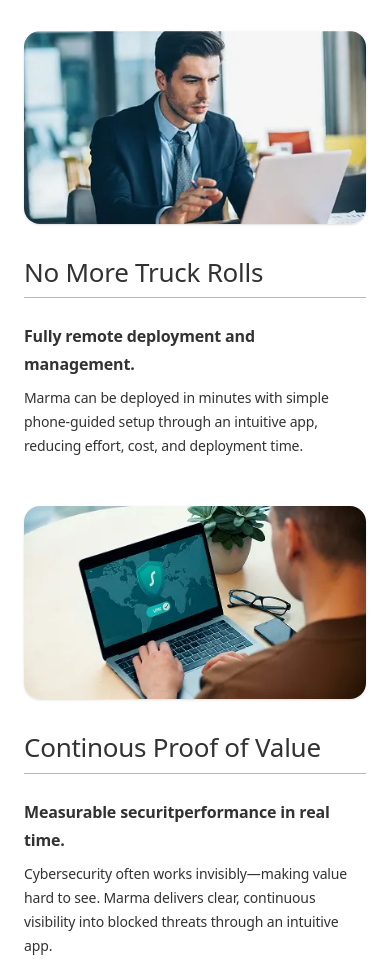
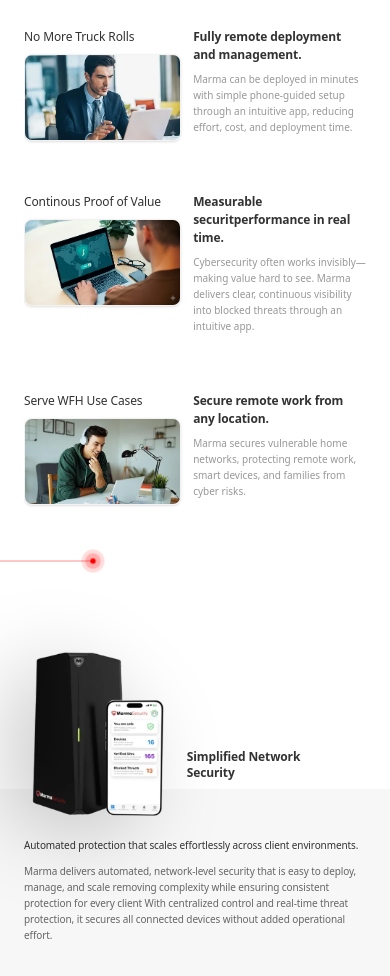
Before and after one commit to vinay-uelement/marma-security, a Next.js app: page /partners in a window 390 px wide. Shown: the part 1020-1996 px from the top of the page. Built offline with nearby package versions, Linux system fonts and the light colour scheme.

Commit message:
Refactor UI components: update layout typography, responsive styles, and animations

```diff
--- a/app/globals.css
+++ b/app/globals.css
@@ -441,9 +441,9 @@ img {
   @apply font-body font-light text-[16px] leading-[24px] text-[#F5F5F5];
 }
 
-.partners-banner-title {
+/* .partners-banner-title {
   @apply font-title font-medium text-[36px] md:text-[52px] leading-[1.2] tracking-[-0.01em] text-bg-white drop-shadow-sm;
-}
+} */
 
 .partners-banner-subtitle {
   @apply font-body font-light text-[15px] md:text-[18px] leading-[1.6] md:leading-[1.8] tracking-[-0.01em] text-white/90;
@@ -453,11 +453,11 @@ img {
   @apply text-bg-white font-banner font-normal tracking-wide text-[16px] md:text-[20px];
 }
 
-.partners-simplify-heading {
+/* .partners-simplify-heading {
   @apply font-title text-[36px] md:text-[45px] leading-[1.2] md:leading-[55px] tracking-[-0.01em] text-text-dark;
-}
+} */
 
-.partners-simplify-title {
+/* .partners-simplify-title {
   @apply font-body font-light text-[26px] md:text-[32px] lg:text-[34px] leading-[1.3] md:leading-[34px] tracking-[-0.01em] text-text-dark;
 }
 
@@ -467,7 +467,7 @@ img {
 
 .partners-simplify-desc {
   @apply font-body font-normal text-[14px] md:text-[16px] leading-[24px] tracking-[-0.01em] text-text-dark;
-}
+} */
 
 .partners-btm-title {
   @apply font-body font-semibold text-[26px] md:text-[30px] leading-[1.3] md:leading-[40px] tracking-[-0.01em] text-text-dark;
--- a/app/page.tsx
+++ b/app/page.tsx
@@ -52,7 +52,7 @@ export default function Home() {
       {/* Updated section with responsive top padding and overflow control */}
       <section className="w-full max-w-[1440px] mx-auto px-6 lg:px-12 pt-16 md:pt-24 bg-[#FFFFFF] relative">
         {/* The flex container now stays flex-col until 901px */}
-        <div className="flex flex-col min-[901px]:flex-row justify-between items-start min-[901px]:items-center mb-16 gap-8 relative z-10 w-full mb-16">
+        <div className="flex flex-col min-[901px]:flex-row justify-between items-start min-[901px]:items-center mb-2 gap-8 relative z-10 w-full md:mb-16">
           {/* TEXT */}
           <h2 className="w-full min-[901px]:w-[55%] fl2 text-left">
             Your{" "}
--- a/app/partners/page.tsx
+++ b/app/partners/page.tsx
@@ -23,7 +23,7 @@ export default function PartnersPage() {
                 <div className="relative z-10 w-full px-6 lg:px-12 flex flex-col items-center justify-center text-center">
                     <div className="flex flex-col space-y-6 lg:space-y-8 items-center max-w-[900px] mt-10 md:mt-20">
                         {/* Title text */}
-                        <h1 className="partners-banner-title">
+                        <h1 className="fl1 text-white!">
                             MSP, MSSP and ITSP{" "}
                             <HighlightedText
                                 text="Partners."
--- a/components/home/Challengestab.tsx
+++ b/components/home/Challengestab.tsx
@@ -182,7 +182,7 @@ export default function Challengestab() {
       <section className="w-full max-w-[1440px] mx-auto px-6 lg:px-12 mt-8 bg-bg-white">
         {/* Header Section */}
         <div className="flex items-start md:items-center justify-between gap-4 md:gap-8 mb-[10px] md:mb-[60px] w-full">
-          <h2 className="home-challenge-heading relative z-10 mb-3 md:mb-0 flex-1 whitespace-nowrap">
+          <h2 className="fl2 z-10 mb-3 md:mb-0 flex-1 whitespace-nowrap">
             Overcoming your{" "}
             <HighlightedText
               text="challenges"
--- a/components/partners/PartnersBottomBanner.tsx
+++ b/components/partners/PartnersBottomBanner.tsx
@@ -4,28 +4,26 @@ import DecorativeLine from '../home/DecorativeLine';
 
 export default function PartnersBottomBanner() {
     return (
-        <section className="w-full relative py-12 lg:py-16 mb-3 md-mb-20 bg-[#fff]">
+        <>
+            {/* DESKTOP VIEW */}
+            <section className="hidden lg:block w-full relative py-5 md:py-12 lg:py-16 mb-0 md:mb-4 bg-[#fff]">
 
                 {/* Top Left Decorative Red Line */}
                 <div className="absolute top-12 lg:top-16 left-0 w-screen z-20">
-
                     <div className="w-[180px] md:w-[240px] lg:w-[320px]">
-
                         <DecorativeLine
                             viewBox="0 0 600 80"
                             points="0,40 310,40"
                             dots={[{ cx: 310, cy: 40, rippleCount: 3 }]}
                             className="w-full h-auto"
                         />
-
                     </div>
-
                 </div>
 
                 {/* The grey background strip that goes across the bottom */}
                 <div className="absolute bottom-0 w-full h-[3%] lg:h-[10%] bg-[#F2F2F2] z-0" />
 
-            <div className="w-full max-w-[1440px] mx-auto px-6  lg:px-12 relative z-20 mt-6  md:mt-16 lg:mt-0">
+                <div className="w-full max-w-[1440px] mx-auto px-6 lg:px-12 relative z-20 mt-6 md:mt-16 lg:mt-0">
                     <div className="grid grid-cols-1 lg:grid-cols-2 gap-4 md:gap-8 lg:gap-20 items-end">
 
                         {/* Left Column: Device Image */}
@@ -66,5 +64,54 @@ export default function PartnersBottomBanner() {
                     </div>
                 </div>
             </section>
+
+            {/* MOBILE & TABLET VIEW */}
+            <section className="lg:hidden w-full relative z-20 flex flex-col pt-10 md:pt-4">
+                {/* Top Left Decorative Red Line */}
+                <div className="absolute top-2 sm:top-4 left-0 w-screen z-20">
+                    <div className="w-[180px] sm:w-[240px]">
+                        <DecorativeLine
+                            viewBox="0 0 600 80"
+                            points="0,40 310,40"
+                            dots={[{ cx: 310, cy: 40, rippleCount: 3 }]}
+                            className="w-full h-auto"
+                        />
+                    </div>
+                </div>
+
+                {/* Top Half: White bg */}
+                <div className="bg-[#FFFFFF] w-full px-6 flex flex-row items-stretch gap-4 relative z-20 pt-0 mt-2">
+                    <div className="w-[45%] flex justify-end items-end relative min-h-[200px] sm:min-h-[220px] translate-y-8 sm:translate-y-12 z-30">
+                        <div className="relative w-full max-w-[180px] sm:max-w-[240px] aspect-[423/495]">
+                            <Image
+                                src="/images/home/black-device-homepage.webp"
+                                alt="Marma Security Black Device"
+                                fill
+                                sizes="50vw"
+                                className="object-contain object-bottom drop-shadow-[-25px_15px_40px_rgba(0,0,0,0.2)]"
+                            />
+                        </div>
+                    </div>
+                    <div className="w-[55%] pb-2 text-left flex flex-col justify-end md:justify-center mt-2 relative z-30">
+                        <h3 className="fl3 mt-4 sm:mt-6 mr-10 md:mr-0 relative z-30">
+                            Simplified Network Security
+                        </h3>
+                    </div>
+                </div>
+
+                {/* Bottom Half: Grey bg (#F7F7F7) */}
+                <div className="bg-[#F7F7F7] w-full px-6 pt-12 sm:pt-16 pb-2 md:pb-12 relative z-10">
+                    <p className="fl4 pb-[10px] text-text-dark font-medium">
+                        Automated protection that scales effortlessly across client environments.
+                    </p>
+                    <p className="fl4 pb-[15px] text-[#666666]">
+                        Marma delivers automated, network-level security that is easy to deploy, manage, and scale removing complexity while ensuring consistent protection for every client With centralized control and real-time threat protection, it secures all connected devices without added operational effort.
+                    </p>
+                    <p className="fl5 mt-4">
+                        We think that’s unacceptable.
+                    </p>
+                </div>
+            </section>
+        </>
     );
 }
--- a/components/partners/SimplifyLife.tsx
+++ b/components/partners/SimplifyLife.tsx
@@ -17,10 +17,10 @@ const features: FeatureItem[] = [
     title: "No More Truck Rolls",
     description: (
       <>
-        <strong className="partners-simplify-strong block mb-2 ">
+        <strong className="fl5-1 block mb-[7px] md:mb-4">
           Fully remote deployment and management.
         </strong>
-        <p className="partners-simplify-desc">
+        <p className="fl4-1 mb-[10px] md:mb-6">
           Marma can be deployed in minutes with simple phone-guided setup
           through an intuitive app, reducing effort, cost, and deployment time.
         </p>
@@ -33,10 +33,10 @@ const features: FeatureItem[] = [
     title: "Continous Proof of Value",
     description: (
       <>
-        <strong className="partners-simplify-strong block mb-2 ">
+        <strong className="fl5-1 block mb-[7px] md:mb-4">
           Measurable securitperformance in real time.
         </strong>
-        <p className="partners-simplify-desc">
+        <p className="fl4-1 mb-[10px] md:mb-6">
           Cybersecurity often works invisibly—making value hard to see. Marma
           delivers clear, continuous visibility into blocked threats through an
           intuitive app.
@@ -50,10 +50,10 @@ const features: FeatureItem[] = [
     title: "Serve WFH Use Cases",
     description: (
       <>
-        <strong className="partners-simplify-strong block mb-2">
+        <strong className="fl5-1 block mb-[7px] md:mb-4">
           Secure remote work from any location.
         </strong>
-        <p className="partners-simplify-desc">
+        <p className="fl4-1 mb-[10px] md:mb-6">
           Marma secures vulnerable home networks, protecting remote work, smart
           devices, and families from cyber risks.
         </p>
@@ -64,20 +64,22 @@ const features: FeatureItem[] = [
 
 export default function SimplifyLife() {
   return (
-    <section className="w-full max-w-[1440px] mx-auto px-6 lg:px-12 py-12 md:py-14 bg-[#FFF]">
-      {/* Header Section */}
-      <div className="flex md:flex-row justify-between items-start mb-16 md:mb-24 gap-8 mt-5 md:mt-0">
-        <h2 className="partners-simplify-heading mt-8 lg:mt-24">
+         <section className="w-full max-w-[1440px] mx-auto px-6 lg:px-12 pt-16 md:pt-24 bg-[#FFFFFF] relative">
+        {/* The flex container now stays flex-col until 901px */}
+        <div className="flex flex-col min-[901px]:flex-row justify-between items-start min-[901px]:items-center mb-16 gap-8 relative z-10 w-full mb-16">
+          {/* TEXT */}
+          <h2 className="w-full min-[901px]:w-[55%] fl2 text-left">
+
           <HighlightedText
             text="Simplify"
             className="text-[#323232] font-bold"
-            imageClassName="bottom-[-18px] md:bottom-[-20px] right-[0]"
+            imageClassName="bottom-[-10px] md:bottom-[-20px] right-[0]"
           />{" "}
           Your Life.
         </h2>
 
         {/* Decorative Red Line Graphic */}
-        <div className="hidden min-[901px]:flex flex-col w-full min-[901px]:w-[45%]">
+          <div className="flex flex-col w-[60%] sm:w-[50%] min-[901px]:w-[45%] self-end min-[901px]:self-auto translate-x-8 sm:translate-x-12 min-[901px]:translate-x-0 mt-4 min-[901px]:mt-0 pointer-events-none z-0">
           <DecorativeLine
             viewBox="0 0 500 80"
             points="-3000,40 200,40"
@@ -96,46 +98,71 @@ export default function SimplifyLife() {
       </div>
 
       {/* Features List Layout */}
-      <div className="flex flex-col gap-12 lg:gap-16">
+      <div className="flex flex-col w-full pb-8 md:pb-16 gap-10 lg:gap-24 relative overflow-hidden">
         {features.map((feature) => (
-          <div
-            key={feature.id}
-            className="grid grid-cols-1 md:grid-cols-2 lg:grid-cols-[1.2fr_1fr_1fr] gap-4 md:gap-6 lg:gap-12 items-start md:items-center"
-          >
-            {/* 1. Image Column */}
-            <div className="relative w-full aspect-[16/9] lg:aspect-[1.5/1] rounded-[16px] overflow-hidden shadow-sm mb-4 md:mb-0">
-              <Image
-                src={feature.image}
-                alt={feature.title}
-                fill
-                sizes="(max-width: 768px) 100vw, (max-width: 1176px) 50vw, 33vw"
-                className="object-cover"
-              />
+          <div key={feature.id} className="w-full relative">
+
+            {/* MOBILE & TABLET LAYOUT */}
+            <div className="grid grid-cols-[1fr_1.1fr] sm:grid-cols-[1fr_1.2fr] md:grid-cols-2 lg:hidden gap-3 sm:gap-6 md:gap-8 items-stretch text-left w-full">
+
+              {/* Column 1: Title + Image */}
+              <div className="flex flex-col mt-2 md:mt-0 gap-0 md:gap-4">
+                <h3 className="fl3-1 whitespace-pre-line text-left">
+                  {feature.title}
+                </h3>
+                <div className="relative w-full aspect-[427/237] rounded-[8px] md:rounded-[12px] overflow-hidden shadow-sm mt-2 md:mt-auto border border-[#E5E5E5]/50">
+                  <div className="bg-gray-100 w-full h-full absolute inset-0 z-0" />
+                  <Image
+                    src={feature.image}
+                    alt={feature.title}
+                    fill
+                    sizes="(max-width: 1024px) 100vw, 50vw"
+                    className="object-cover relative z-10"
+                  />
+                  {/* Mobile diamond accent overlay bottom-right based on SS */}
+                  <div className="absolute right-1 bottom-1 z-20 opacity-30 select-none pointer-events-none">
+                     <svg width="6" height="6" viewBox="0 0 10 10" fill="currentColor" className="text-white"><path d="M5 0L6.5 3.5L10 5L6.5 6.5L5 10L3.5 6.5L0 5L3.5 3.5L5 0Z" /></svg>
+                  </div>
+                </div>
+              </div>
+
+              {/* Column 2: Description Data Area */}
+              <div className="flex flex-col justify-start text-left h-full pt-[8px] md:pt-[2px]">
+                {feature.description}
+              </div>
             </div>
 
-            {/* 2 + 3. Title + Description (Tablet grouped) */}
-            <div className="flex flex-col h-full md:col-span-1 lg:contents">
-              {/* Title */}
-              <div className="flex flex-col justify-start md:pt-4">
-                <h3 className="partners-simplify-title">{feature.title}</h3>
+            {/* DESKTOP LAYOUT (UNCHANGED) */}
+            <div className="hidden lg:grid grid-cols-1 md:grid-cols-[1fr_1fr] lg:grid-cols-[1.2fr_1fr_1fr] gap-4 md:gap-8 lg:gap-12 items-center text-center md:text-left md:items-center">
+
+              {/* 1. Image Column */}
+              <div className="relative w-full max-w-[427px] aspect-[427/237] rounded-[16px] overflow-hidden shadow-sm mb-4 md:mb-0 mx-auto">
+                <div className="bg-gray-200 w-full h-full absolute inset-0 z-0" />
+                <Image
+                  src={feature.image}
+                  alt={feature.title}
+                  fill
+                  sizes="(max-width: 1024px) 100vw, 50vw"
+                  className="object-cover relative z-10"
+                />
               </div>
 
-              {/* Description */}
-              <div
-                className="flex flex-col justify-center
-                            border-t-[1.5px]
-                            md:border-t-[1.5px]
-                            lg:border-t-0 lg:border-l-[1.5px]
-                            border-[#BBB7B7]
-                            pt-6 md:pt-2 lg:pt-0
-                            pl-0 lg:pl-10
-                            mt-2 md:mt-2 lg:mt-0"
-              >
-                <div className="flex flex-col w-full">
+              {/* 2. Title Column */}
+              <div className="flex flex-col justify-start md:pt-5 h-full">
+                <h3 className="fl3-1 whitespace-pre-line">
+                  {feature.title}
+                </h3>
+              </div>
+
+              {/* 3. Description Column with conditional Left Border on Desktop */}
+              <div className="flex flex-col justify-center items-center md:items-start h-full border-l-0 border-t-[1.5px] md:border-t-0 md:border-l-[1.5px] border-[#E5E5E5] pt-6 md:pt-0 pl-0 md:pl-8 lg:pl-10 mt-2 md:mt-0">
+                <div className="flex flex-col justify-center items-center md:items-start w-full">
                   {feature.description}
                 </div>
               </div>
+
             </div>
+
           </div>
         ))}
       </div>
```
Also changed, not shown: components/global/Navbar.tsx (+4 -4 lines). Lines whose indentation alone changed are shown as unchanged.
